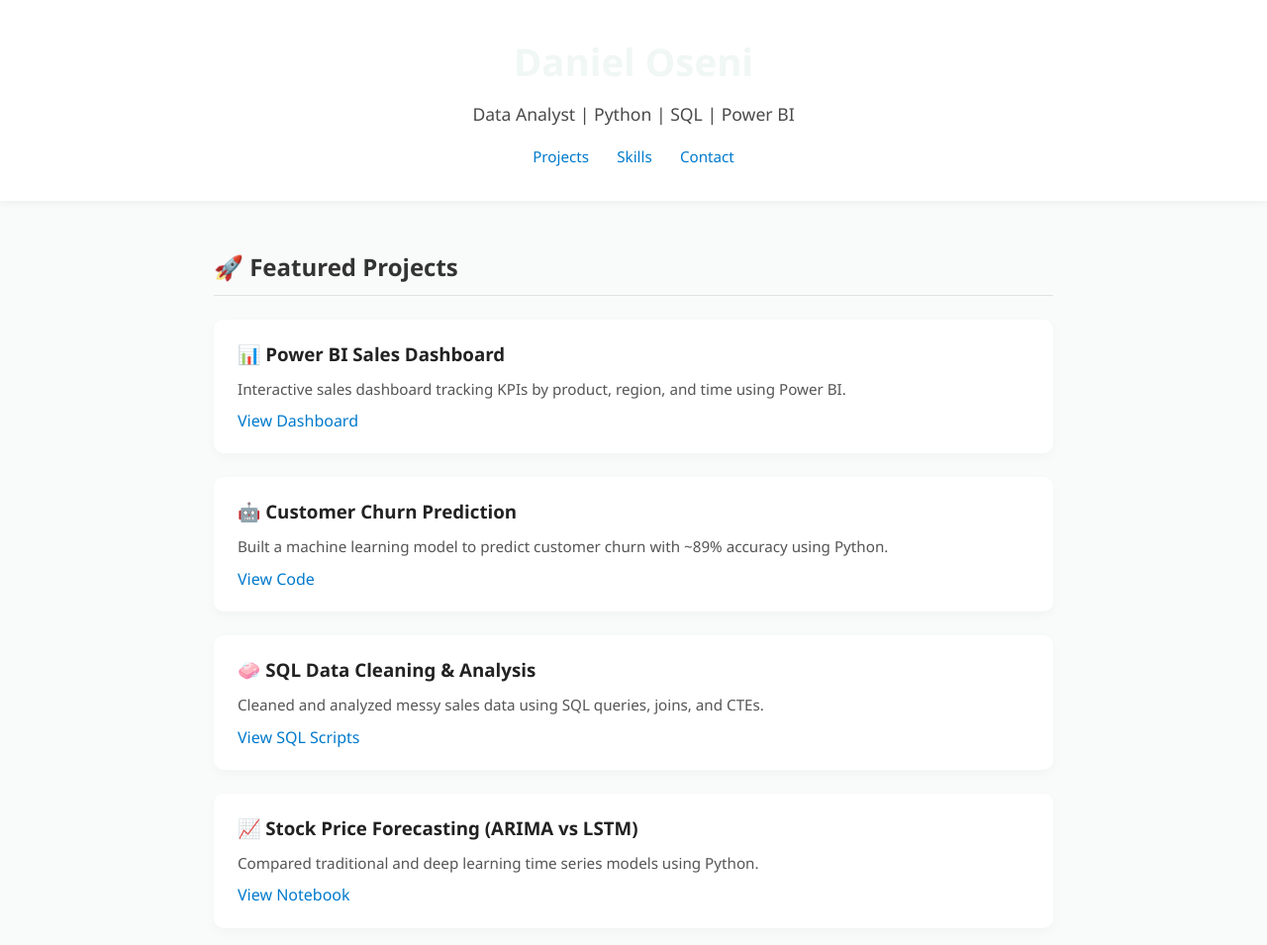
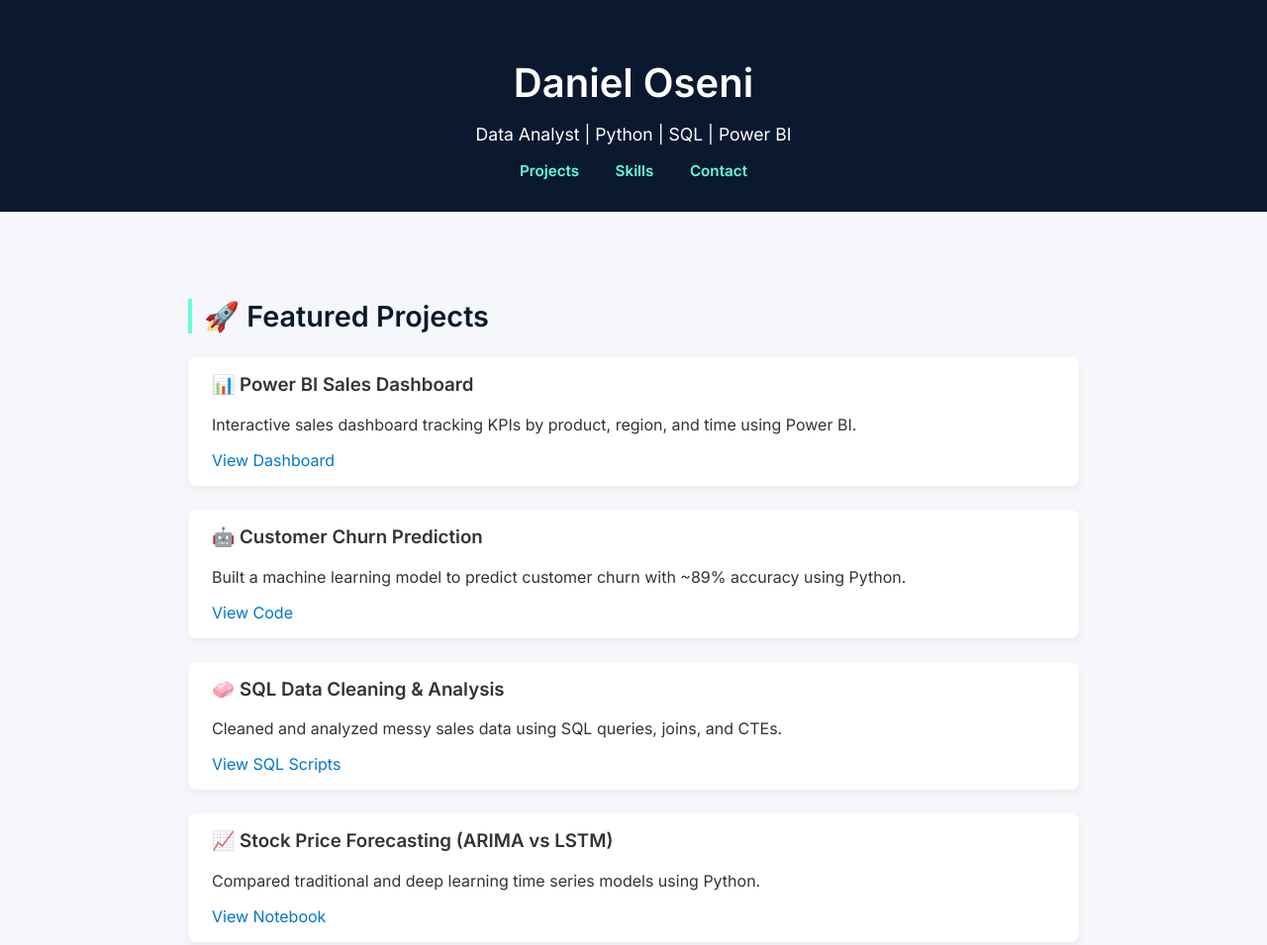
Before and after one commit to osenidaniel/daniel_portfolio, a plain HTML site: page index.html in a window 1280 px wide. Shown: the top 955 px of the page at 99% size. Drawn offline with Linux system fonts and the light colour scheme.

Commit message:
Update style.css

```diff
--- a/style.css
+++ b/style.css
@@ -1,46 +1,28 @@
-/* Reset */
-* {
+/* style.css */
+body {
+  font-family: 'Inter', sans-serif;
   margin: 0;
   padding: 0;
-  box-sizing: border-box;
-}
-
-/* Base Styles */
-body {
-  font-family: 'Segoe UI', Roboto, sans-serif;
-  background-color: #f9fafa;
-  color: #2d2d2d;
-  line-height: 1.6;
-  padding: 0;
-}
-
-a {
-  color: #007acc;
-  text-decoration: none;
-  transition: color 0.2s ease;
-}
-
-a:hover {
-  color: #005a9e;
+  background-color: #f5f7fa;
+  color: #333;
+  scroll-behavior: smooth;
 }
 
 header {
-  background-color: #ffffff;
+  background-color: #0a192f;
+  color: white;
   padding: 2rem 1rem;
   text-align: center;
-  box-shadow: 0 2px 8px rgba(0,0,0,0.05);
 }
 
 header h1 {
-  font-size: 2.4rem;
-  font-weight: 600;
-  color: #f0f7f5;
+  font-size: 2.5rem;
+  margin-bottom: 0.5rem;
 }
 
 header p {
   font-size: 1.1rem;
-  color: #4a4a4a;
-  margin-top: 0.5rem;
+  margin-bottom: 1rem;
 }
 
 nav {
@@ -48,68 +30,77 @@ nav {
 }
 
 nav a {
-  margin: 0 0.75rem;
-  font-weight: 500;
+  color: #64ffda;
+  margin: 0 1rem;
+  text-decoration: none;
+  font-weight: 600;
   font-size: 0.95rem;
 }
 
-/* Section Styling */
+nav a:hover {
+  text-decoration: underline;
+}
+
 section {
-  max-width: 880px;
-  margin: 3rem auto;
-  padding: 0 1rem;
+  padding: 4rem 1.5rem;
+  max-width: 900px;
+  margin: auto;
+  border-bottom: 1px solid #e1e4e8;
+}
+
+section:last-of-type {
+  border-bottom: none;
 }
 
 h2 {
-  font-size: 1.5rem;
+  font-size: 1.8rem;
   margin-bottom: 1.5rem;
-  border-bottom: 1px solid #e2e2e2;
-  padding-bottom: 0.5rem;
-  color: #333;
+  color: #0a192f;
+  border-left: 4px solid #64ffda;
+  padding-left: 0.75rem;
 }
 
 .project {
-  background-color: #ffffff;
-  padding: 1.25rem 1.5rem;
+  background: white;
+  padding: 1rem 1.5rem;
   margin-bottom: 1.5rem;
-  border-radius: 10px;
-  box-shadow: 0 4px 12px rgba(0,0,0,0.03);
-  transition: transform 0.2s ease;
-}
-
-.project:hover {
-  transform: translateY(-3px);
+  border-radius: 8px;
+  box-shadow: 0 4px 10px rgba(0, 0, 0, 0.05);
 }
 
 .project h3 {
-  margin-bottom: 0.5rem;
-  color: #222;
+  margin-top: 0;
 }
 
-.project p {
-  font-size: 0.95rem;
-  color: #555;
-  margin-bottom: 0.5rem;
+.project a {
+  color: #0077cc;
+  text-decoration: none;
+  font-weight: 500;
 }
 
-/* Skills List */
+.project a:hover {
+  text-decoration: underline;
+}
+
 ul {
   list-style: none;
   padding-left: 1rem;
 }
 
 ul li::before {
-  content: '–';
+  content: "✅";
   margin-right: 0.5rem;
-  color: #007acc;
+  color: #64ffda;
 }
 
-/* Footer */
 footer {
   text-align: center;
-  background-color: #ffffff;
-  color: #888;
-  padding: 1.5rem 1rem;
-  font-size: 0.85rem;
-  box-shadow: 0 -1px 6px rgba(0,0,0,0.04);
+  background: #0a192f;
+  color: white;
+  padding: 2rem 1rem;
+  font-size: 0.9rem;
 }
+
+a:hover {
+  text-decoration: underline;
+}
```
